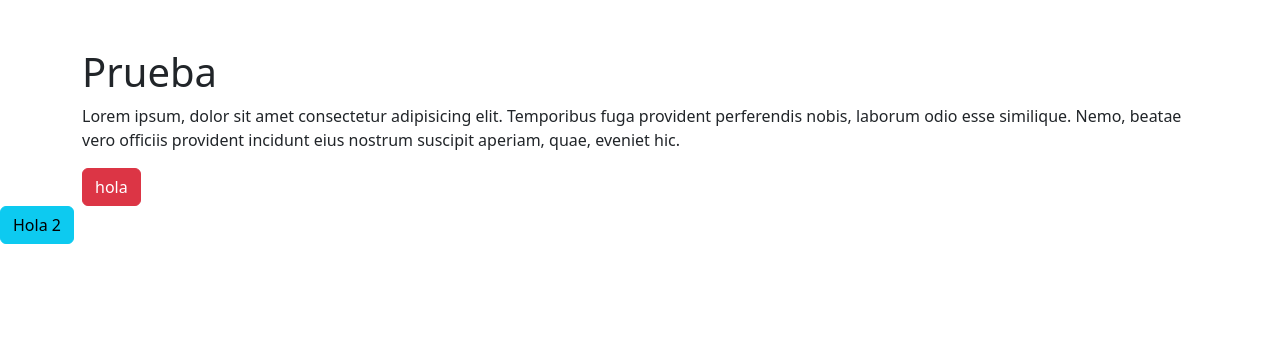
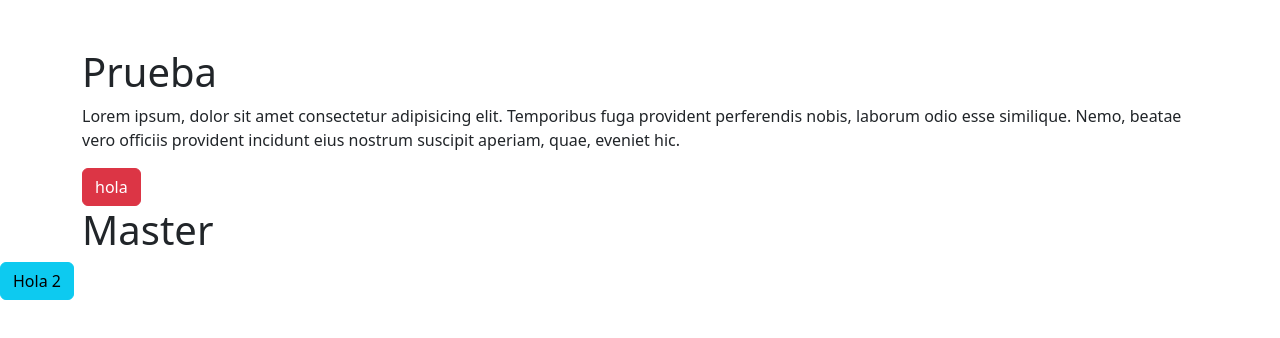
Before and after one commit to An-Felipe/pruebagit, a plain HTML site: page index.html in a window 1280 px wide. Drawn offline with nearby package versions, Linux system fonts and the light colour scheme.

Commit message:
prueba 5

```diff
--- a/index.html
+++ b/index.html
@@ -19,8 +19,9 @@
         <p>Lorem ipsum, dolor sit amet consectetur adipisicing elit. Temporibus fuga provident perferendis nobis, laborum odio esse similique. Nemo, beatae vero officiis provident incidunt eius nostrum suscipit aperiam, quae, eveniet hic.</p>
 
         <a href=" " class="btn btn-danger">hola</a>
-
-
+        <h1>
+            Master
+        </h1>
 
     </div>
 
```
